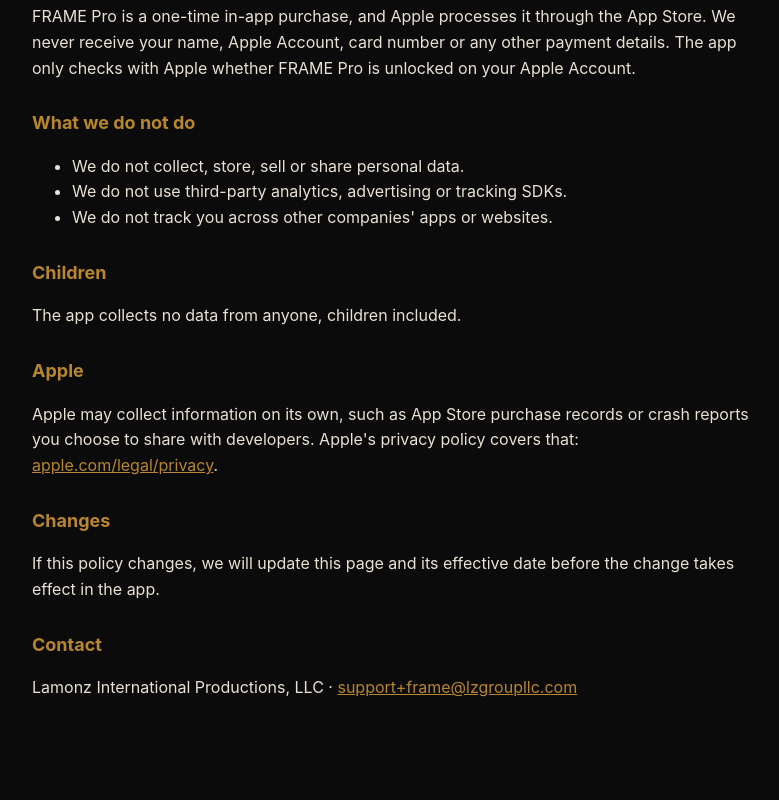
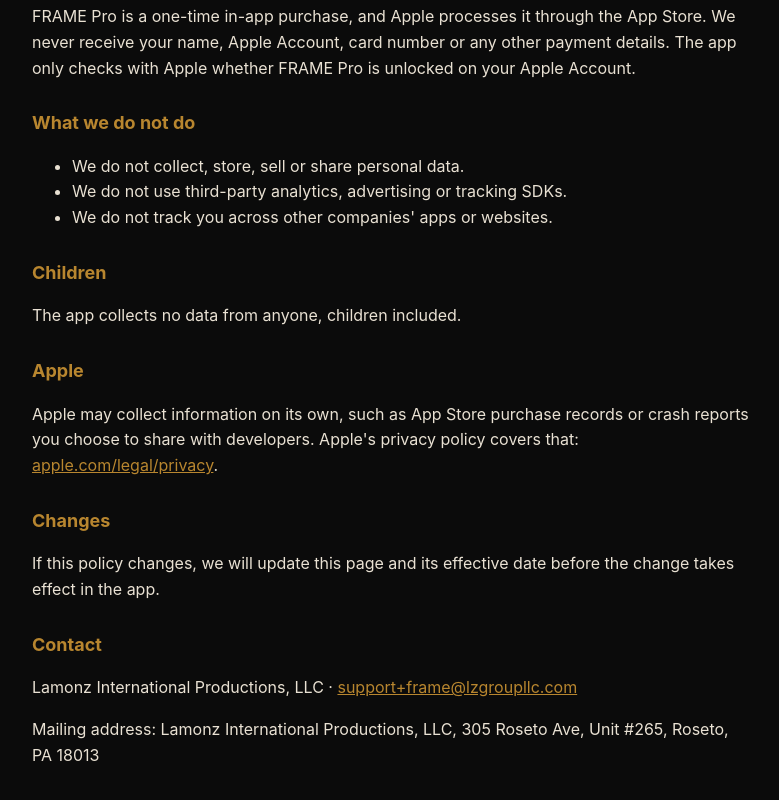
Before and after one commit to lz-group/frame-site, a plain HTML site: page privacy.html in a window 1280 px wide. Shown: the part 628-1428 px from the top of the page, without its empty margins (248-1027 px from the left). Drawn offline with Linux system fonts and the light colour scheme.

Commit message:
Add business mailing address

```diff
--- a/privacy.html
+++ b/privacy.html
@@ -41,4 +41,5 @@
 
 <h2>Contact</h2>
 <p>Lamonz International Productions, LLC · <a href="mailto:support+frame@lzgroupllc.com">support+frame@lzgroupllc.com</a></p>
+<p>Mailing address: Lamonz International Productions, LLC, 305 Roseto Ave, Unit #265, Roseto, PA 18013</p>
 </main></body></html>
```
